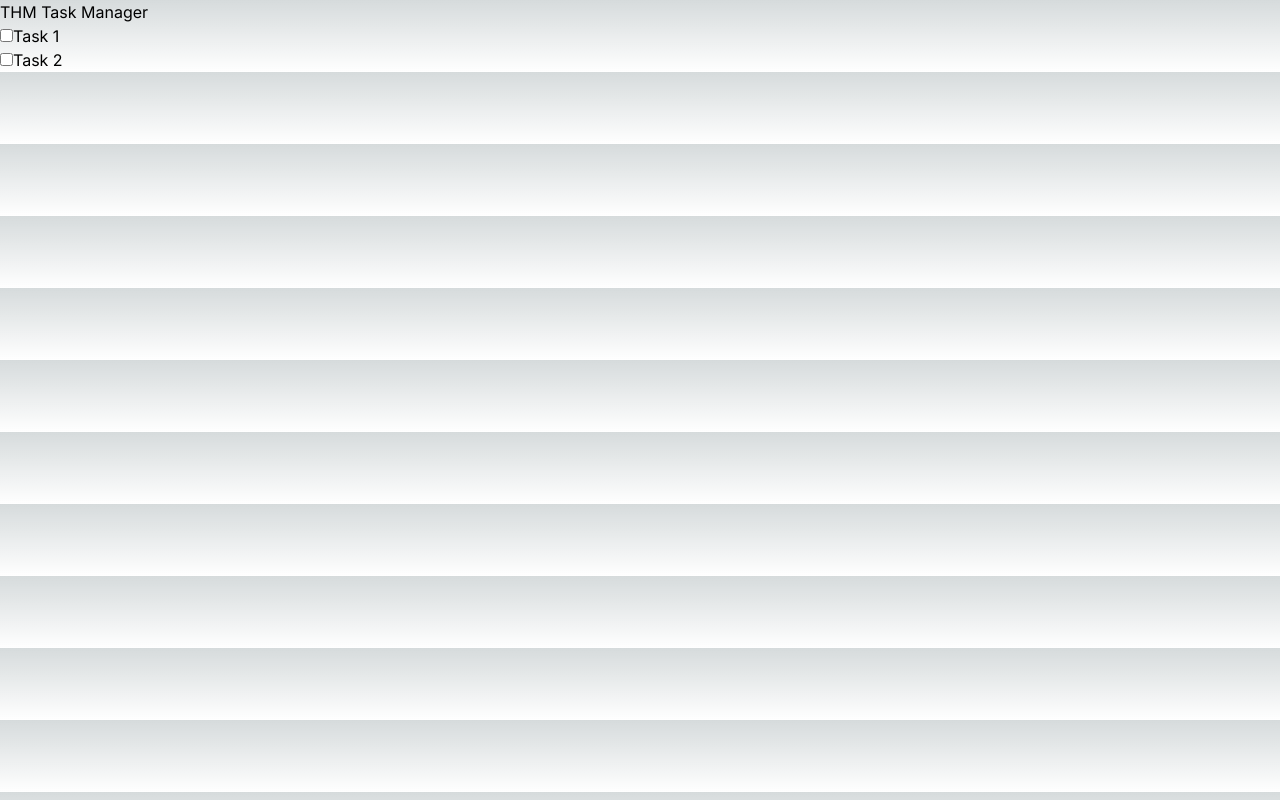
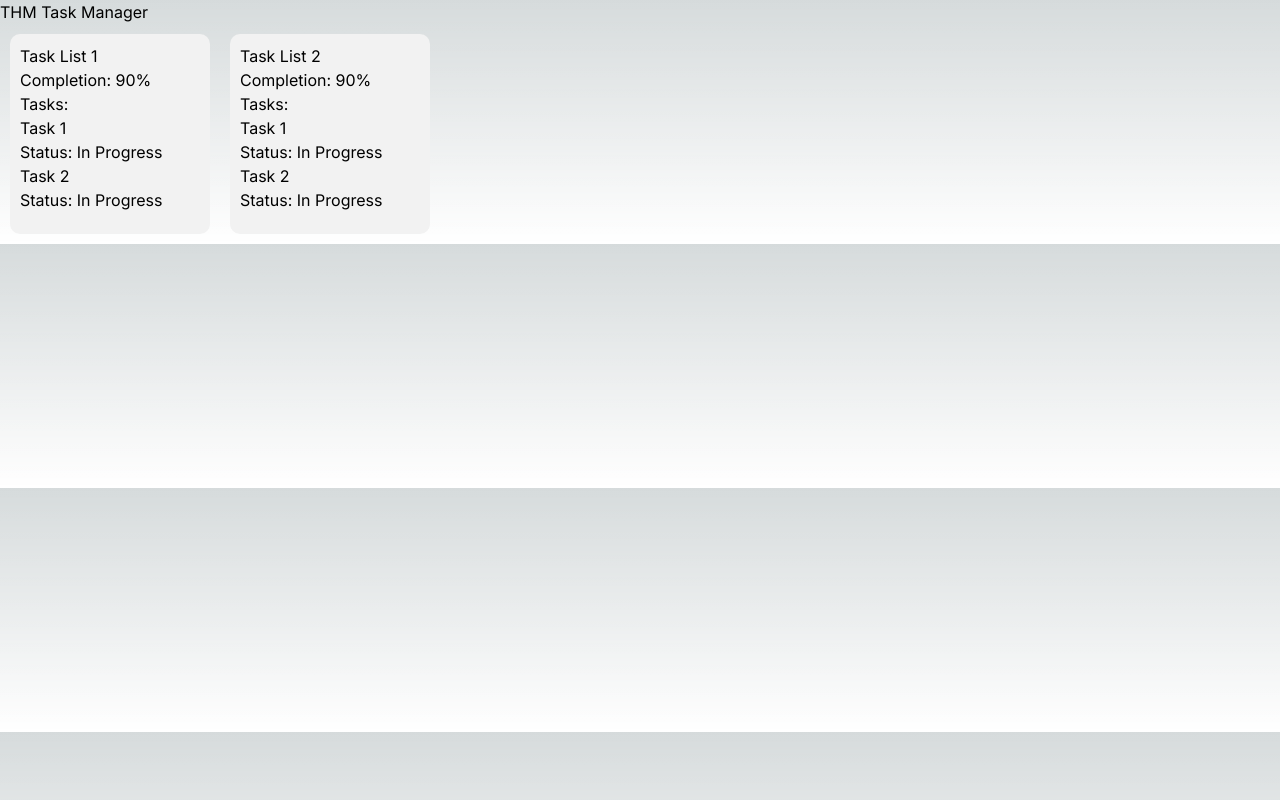
Before and after one commit to Jackelus/thm-todo, a Next.js app: page / in a window 1280 px wide. Built offline with nearby package versions, Linux system fonts and the light colour scheme.

Commit message:
add TaskListCard component

```diff
--- a/src/app/page.tsx
+++ b/src/app/page.tsx
@@ -1,15 +1,82 @@
-import TaskList from './ui/TaskList';
+import TaskList, { TaskListProps } from './ui/TaskList';
 
-type Todo = {
-  text: string;
-  complete: boolean;
+const TaksListsData = [
+  {
+    id: 1,
+    name: 'Task List 1',
+    tags: ['tag1', 'tag2'],
+    notes: 'Some notes',
+    completion: '90%',
+    tasks: [
+      {
+        id: 1,
+        title: 'Task 1',
+        status: 'In Progress',
+        dueDate: '2021-10-10',
+        notes: 'Some notes',
+      },
+      { id: 2, title: 'Task 2', status: 'In Progress', dueDate: '2021-10-10' },
+    ],
+  },
+  {
+    id: 2,
+    name: 'Task List 2',
+    tags: ['tag1', 'tag2'],
+    notes: 'Some notes',
+    completion: '90%',
+    tasks: [
+      {
+        id: 1,
+        title: 'Task 1',
+        status: 'In Progress',
+        dueDate: '2021-10-10',
+        notes: 'Some notes',
+      },
+      { id: 2, title: 'Task 2', status: 'In Progress', dueDate: '2021-10-10' },
+    ],
+  },
+];
+
+const TaskListCard = ({ name, completion, tasks }: Partial<TaskListProps>) => {
+  return (
+    <div
+      style={{
+        width: '200px',
+        height: '200px',
+        borderRadius: '10px',
+        backgroundColor: '#f2f2f2',
+        padding: '10px',
+        margin: '10px',
+        color: '#000',
+      }}
+    >
+      <h3>{name}</h3>
+      <p>Completion: {completion}</p>
+      <h4>Tasks:</h4>
+      {tasks?.slice(0, 2).map((task) => (
+        <div key={task.id}>
+          <p>{task.title}</p>
+          <p>Status: {task.status}</p>
+        </div>
+      ))}
+    </div>
+  );
 };
 
 export default function Home() {
   return (
     <>
       <div>THM Task Manager</div>
-      <TaskList />
+      <div className='flex'>
+        {TaksListsData.map((taskList) => (
+          <TaskListCard
+            key={`Tasklist-${taskList.name}-${taskList.id}`}
+            name={taskList.name}
+            completion={taskList.completion}
+            tasks={taskList.tasks}
+          />
+        ))}
+      </div>
     </>
   );
 }
@@ -17,3 +84,35 @@ export default function Home() {
 // Creating a new task with all the necessary information
 // A user-friendly way to display existing tasks
 // The ability to edit or delete tasks.
+
+/* TODO:
+    - form to create new task
+    - form to add new list of tasks
+    - page to display all tasks of a tasklist
+    - sort tasks by date, status, etc
+    - archieve tasks
+    - page to display all tasklists
+    - user management / auth0?
+    - due date for tasks
+    - overdue tasks?
+    - task categories/tags
+    - task priority
+    - task notes
+    - task status
+    - dockerize app?
+    - script to run all services
+    - status types to enum
+    - task search: name or tags
+
+*/
+
+/*
+{
+  name: 'Task List 1',
+  tags: ['tag1', 'tag2'],
+  notes: 'Some notes',
+  completion: '90%',
+  tasks: [{ id: 1, title: 'Task 1', status: false, dueDate: '2021-10-10', notes: 'Some notes'  },
+    { id: 2, title: 'Task 2', status: false, dueDate: '2021-10-10' }]
+}
+*/
```
